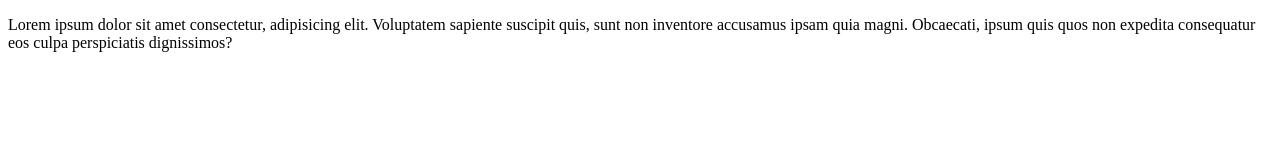
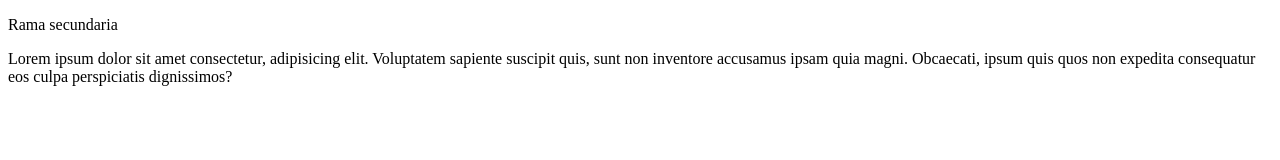
Before and after one commit to kevinflor/testgit, a plain HTML site: page index.html in a window 1280 px wide. Drawn offline with Linux system fonts and the light colour scheme.

Commit message:
rama secundaria

```diff
--- a/index.html
+++ b/index.html
@@ -6,6 +6,7 @@
     <title>Document</title>
 </head>
 <body>
+    <p>Rama secundaria</p>
     <p>Lorem ipsum dolor sit amet consectetur, adipisicing elit. Voluptatem sapiente suscipit quis, sunt non inventore accusamus ipsam quia magni. Obcaecati, ipsum quis quos non expedita consequatur eos culpa perspiciatis dignissimos?</p>
 
 </body>
```
